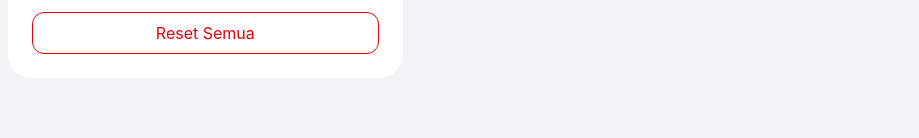
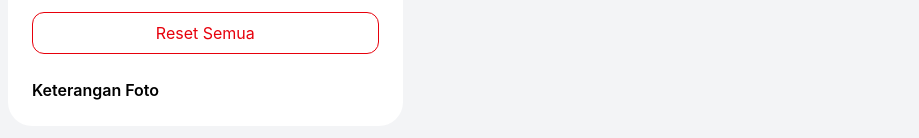
Before and after one commit to Rukmoko/photo-report, a React (Vite) app: page / in a window 1280 px wide. Shown: the part 414-552 px from the top of the page, without its empty margins (16-935 px from the left). Built offline with nearby package versions, Linux system fonts and the light colour scheme.

Commit message:
update app

```diff
--- a/src/App.jsx
+++ b/src/App.jsx
@@ -83,12 +83,9 @@ export default function App() {
     a.click()
   }
 
-  // 🔥 DOWNLOAD ALL PAGE -> 1 JPG
   const downloadAll = async () => {
 
     const pagesEl = document.querySelectorAll('.page')
-
-    if (!pagesEl.length) return
 
     const canvases = []
 
@@ -136,6 +133,7 @@ export default function App() {
 
           <h1 className="font-bold text-xl">Auto Report</h1>
 
+          {/* layout */}
           <div className="grid grid-cols-2 gap-2">
 
             {['2x2','2x3','3x2','3x3'].map(l => (
@@ -153,6 +151,7 @@ export default function App() {
 
           </div>
 
+          {/* upload */}
           <input
             ref={inputRef}
             type="file"
@@ -169,6 +168,7 @@ export default function App() {
             Upload Foto
           </button>
 
+          {/* navigation */}
           <div className="flex gap-2">
 
             <button
@@ -189,6 +189,7 @@ export default function App() {
 
           </div>
 
+          {/* export */}
           <button
             onClick={exportCurrentPage}
             className="w-full py-2 bg-black text-white rounded-xl"
@@ -203,12 +204,35 @@ export default function App() {
             Download Semua (1 JPG)
           </button>
 
+          {/* reset */}
           <button
             onClick={resetAll}
             className="w-full py-2 border rounded-xl text-red-600"
           >
             Reset Semua
           </button>
+
+          {/* 📌 CAPTION SECTION (FIXED) */}
+          <div className="space-y-2 max-h-64 overflow-auto pt-2">
+
+            <h2 className="font-semibold">Keterangan Foto</h2>
+
+            {Array.from({ length: photos.length }).map((_, index) => (
+              <input
+                key={index}
+                value={captions[index] || ''}
+                onChange={(e) =>
+                  setCaptions(prev => ({
+                    ...prev,
+                    [index]: e.target.value
+                  }))
+                }
+                className="w-full border rounded-xl px-3 py-2 text-sm"
+                placeholder={`Keterangan Foto ${index + 1}`}
+              />
+            ))}
+
+          </div>
 
         </div>
 
@@ -245,7 +269,7 @@ export default function App() {
                     </div>
 
                     <p className="text-center text-xs mt-1">
-                      Foto {globalIndex + 1}
+                      {captions[globalIndex] || `Foto ${globalIndex + 1}`}
                     </p>
 
                   </div>
```
